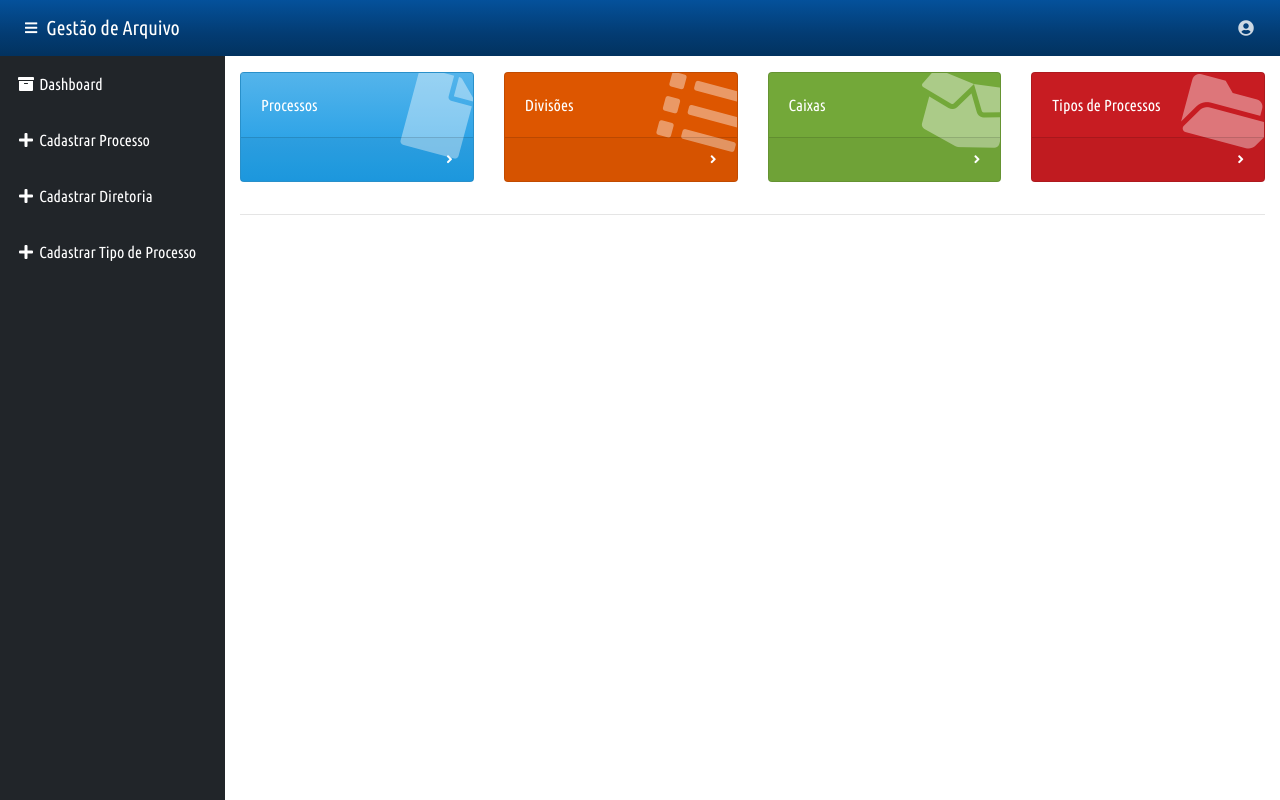
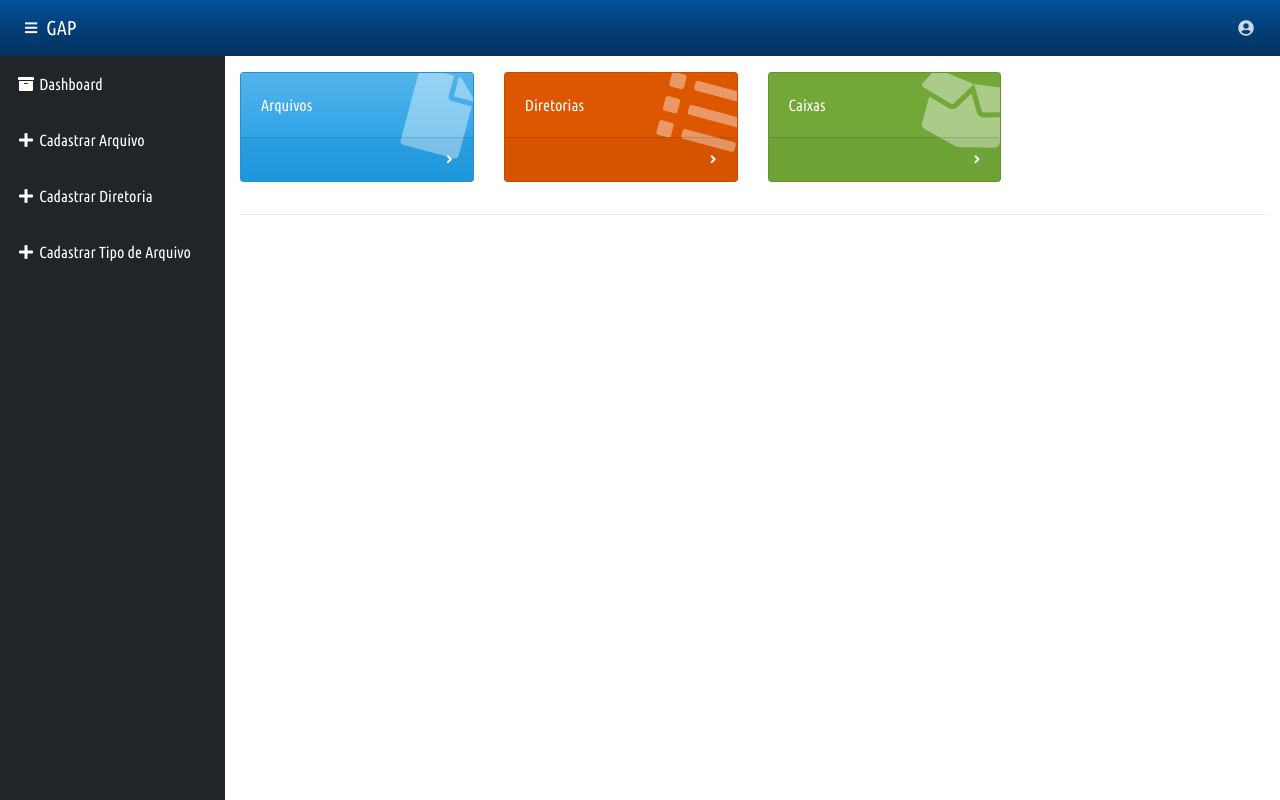
Before and after one commit to MartinsMessias/GAP, a Django app: page /caixas/ in a window 1280 px wide. Run offline with Django 3.2, Linux system fonts and the light colour scheme; the visitor is signed in with stand-in values (Sample User, id 1); data that the repository does not hold is empty; some libraries are stand-ins or nearby versions.

Commit message:
Alteração de Tipos de Processos - inicío

```diff
--- a/processo/models.py
+++ b/processo/models.py
@@ -11,6 +11,12 @@
 
 
 class TipoDeProcesso(models.Model):
+    TIPOS = (('Aposentadoria voluntária', 'Aposentadoria voluntária'),
+             ('Aposentadoria por tempo de contribuição', 'Aposentadoria por tempo de contribuição'),
+             ('Aposentadoria por idade', 'Aposentadoria por idade'),
+             ('Aposentadoria compulsória', 'Aposentadoria compulsória'),
+             ('Aposentadoria por invalidez', 'Aposentadoria por invalidez'),
+             ('Abono de permanência', 'Abono de permanência'))
     nome_tipo = models.CharField(max_length=120, blank=False, null=False)
 
     def __str__(self):
--- a/templates/processo/base.html
+++ b/templates/processo/base.html
@@ -9,7 +9,7 @@
     <meta name="description" content="">
     <meta name="author" content="">
 
-    <title>GPro - PAINEL</title>
+    <title>GAP - Dashboard</title>
 
     <!-- Custom fonts for this template-->
     <link href="{% static 'css/bootstrap.css' %}" rel="stylesheet">
@@ -31,7 +31,7 @@
     <button class="btn btn-link btn-sm text-white order-1 order-sm-0" id="sidebarToggle" href="#">
         <i class="fas fa-bars"></i>
     </button>
-    <a class="navbar-brand mr-1" href="/">Gestão de Arquivo</a>
+    <a class="navbar-brand mr-1" href="/">GAP</a>
 
     <!-- Navbar Search -->
     <form class="d-none d-md-inline-block form-inline ml-auto mr-0 mr-md-3 my-2 my-md-0">
@@ -78,7 +78,7 @@
         <li class="nav-item active">
             <a class="nav-link" href="{% url 'cadastrar' %}">
                 <i class="fas fa-fw fa-plus"></i>
-                <span>Cadastrar Processo</span></a>
+                <span>Cadastrar Arquivo</span></a>
         </li>
         <li class="nav-item active">
             <a class="nav-link" href="{% url 'cadastrar_div' %}">
@@ -88,7 +88,8 @@
         <li class="nav-item active">
             <a class="nav-link" href="{% url 'cadastrar_tipo' %}">
                 <i class="fas fa-fw fa-plus"></i>
-                <span>Cadastrar Tipo de Processo</span></a>
+                <span>Cadastrar Tipo de Arquivo</span>
+            </a>
         </li>
     </ul>
     <!-- End of Sidebar -->
@@ -122,13 +123,13 @@
                             <div class="card-body-icon">
                                 <i class="fas fa-fw fa-file"></i>
                             </div>
-                            <div class="mr-5">Processos</div>
+                            <div class="mr-5">Arquivos</div>
                         </div>
                         <a class="card-footer text-white clearfix small z-1" href="{% url 'index' %}">
                             <span class="float-left"></span>
                             <span class="float-right">
-          <i class="fas fa-angle-right"></i>
-        </span>
+                            <i class="fas fa-angle-right"></i>
+                            </span>
                         </a>
                     </div>
                 </div>
@@ -138,7 +139,7 @@
                             <div class="card-body-icon">
                                 <i class="fas fa-fw fa-list"></i>
                             </div>
-                            <div class="mr-5">Divisões</div>
+                            <div class="mr-5">Diretorias</div>
                         </div>
                         <a class="card-footer text-white clearfix small z-1" href="{% url 'divisao' %}">
                             <span class="float-left"></span>
@@ -161,22 +162,6 @@
                             <span class="float-right">
           <i class="fas fa-angle-right"></i>
         </span>
-                        </a>
-                    </div>
-                </div>
-                <div class="col-xl-3 col-sm-6 mb-3">
-                    <div class="card text-white bg-danger o-hidden h-100">
-                        <div class="card-body">
-                            <div class="card-body-icon">
-                                <i class="fas fa-fw fa-folder-open"></i>
-                            </div>
-                            <div class="mr-5">Tipos de Processos</div>
-                        </div>
-                        <a class="card-footer text-white clearfix small z-1" href="{% url 'tipo' %}">
-                            <span class="float-left"></span>
-                            <span class="float-right">
-                                <i class="fas fa-angle-right"></i>
-                            </span>
                         </a>
                     </div>
                 </div>
--- a/templates/processo/caixas.html
+++ b/templates/processo/caixas.html
@@ -6,7 +6,7 @@
             <h1><div class="fa fa-archive" style="color: #0c2b44;"></div> Caixa n°{{ key }}</h1>
             <div class="table table-bordered">
                 <table width="100%;">
-                    <tr><th>N° Processo</th><th>N° Protocolo</th><th>Nome da parte</th><th>Última modificação</th></tr>
+                    <tr><th>N° Arquivo</th><th>N° Protocolo</th><th>Nome da parte</th><th>Última modificação</th></tr>
                     {% for ky in value %}
                         <td>{{ ky.numero_processo }}</td><td>{{ ky.protocolo_processo }}</td><td valign="top"><a href="#" data-toggle="modal" data-target="#exibirModal{{ ky.id }}">{{ ky.nome_parte_processo }}</a></td><td>{{ ky.modificacao_registro }}</td></tr>
                         <!-- Exibir Modal-->
--- a/templates/processo/divisoes.html
+++ b/templates/processo/divisoes.html
@@ -4,7 +4,7 @@
     <!-- DataTables -->
     <div class="card mb-3">
         <div class="card-header">
-            <i class="fas fa-list"></i> Listagem de Divisões
+            <i class="fas fa-list"></i> Listagem de Diretorias
         </div>
         <div class="card-body">
             <div class="table-responsive">
--- a/templates/processo/listar.html
+++ b/templates/processo/listar.html
@@ -2,7 +2,7 @@
 <!-- DataTables -->
 <div class="card mb-3">
     <div class="card-header">
-        <i class="fas fa-list"></i> Listagem de Processos
+        <i class="fas fa-list"></i> Listagem de Arquivos
     </div>
     <div class="card-body">
         <div class="table-responsive">
--- a/templates/processo/tipos.html
+++ b/templates/processo/tipos.html
@@ -4,7 +4,7 @@
     <!-- DataTables -->
     <div class="card mb-3">
         <div class="card-header">
-            <i class="fas fa-list"></i> Listagem de Tipos de Processo
+            <i class="fas fa-list"></i> Listagem de Tipos de Arquivo
         </div>
         <div class="card-body">
             <div class="table-responsive">
```
Also changed, not shown: templates/registration/login.html (+14 -4 lines).
